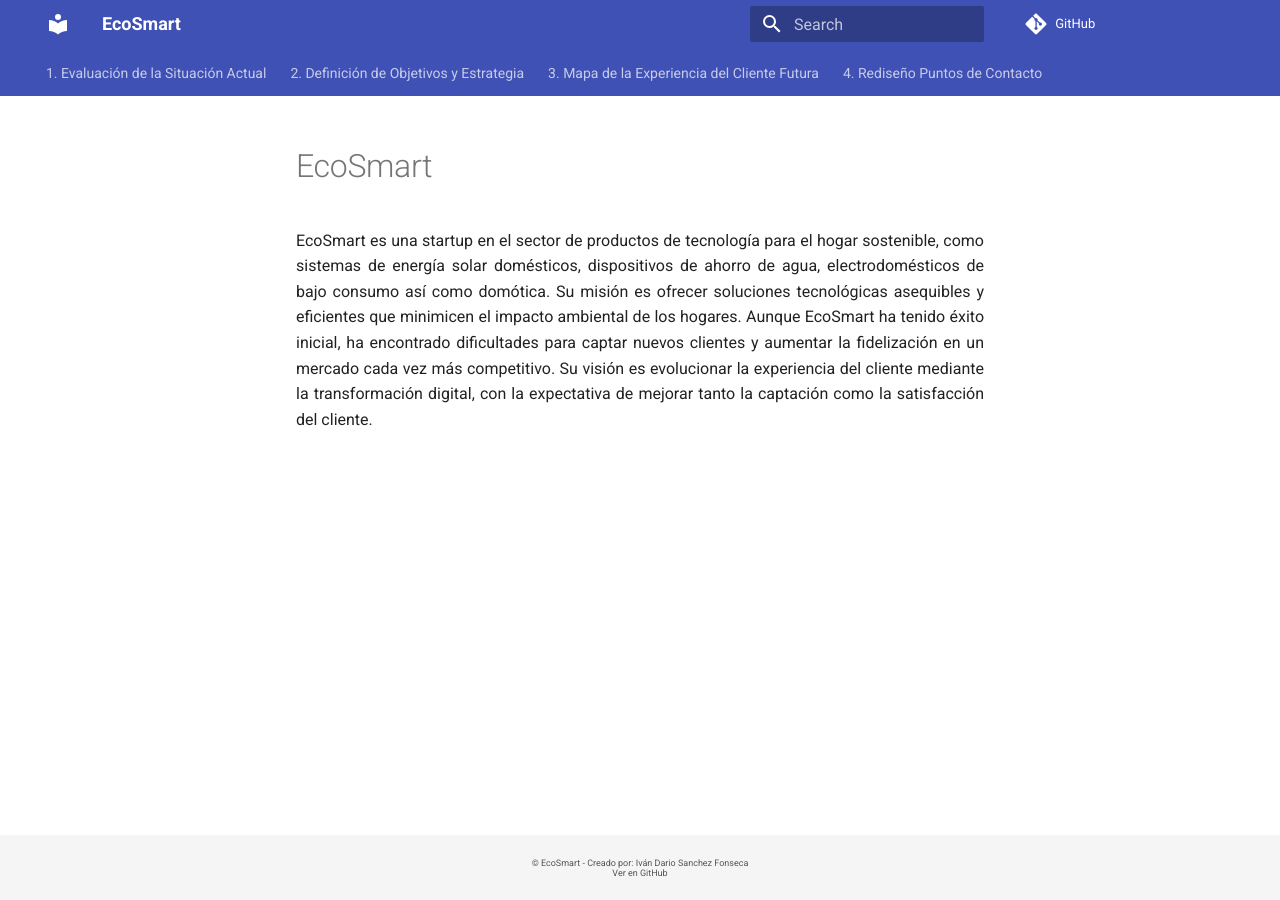
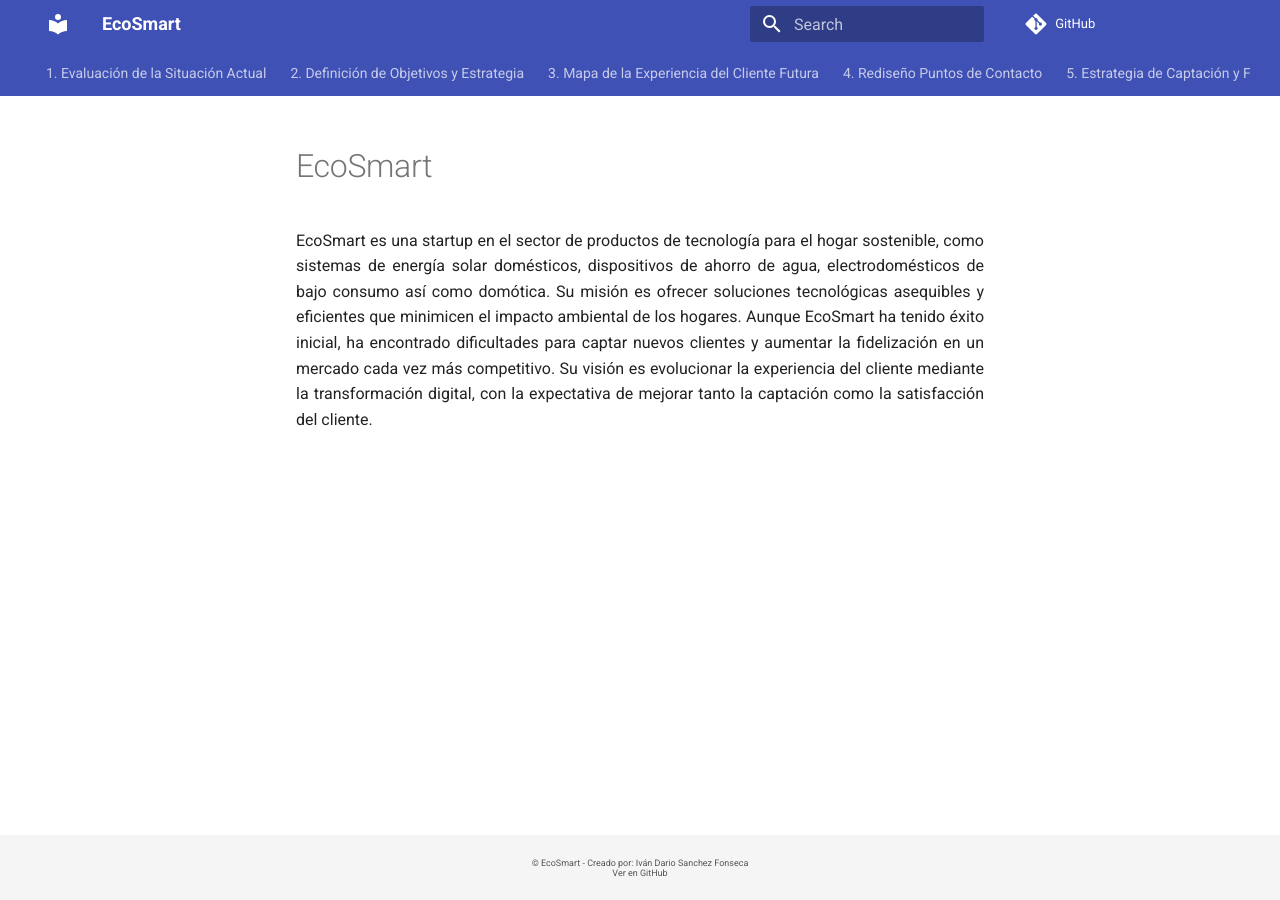
Before and after one commit to EOBS-MIDE/EcoSmart, an MkDocs documentation site: the page built from docs/index.md, in a window 1280 px wide. Built offline with MkDocs 1.6.1 and Material for MkDocs 9.7.7, drawn with Linux system fonts in a browser that asks for light colours; comment, search, counter and statistics services are not loaded; the version menu is left out; some of the changed lines change nothing that is shown.

Commit message:
Agrego menu

```diff
--- a/mkdocs.yml
+++ b/mkdocs.yml
@@ -25,6 +25,12 @@
     - Recorrido ideal del cliente: situacionIdeal/mapaExperienciaFutura.md
   - 4. Rediseño Puntos de Contacto:
     - Rediseño de Puntos de Contacto con Tecnologías Digitales: redisenioPuntosContacto/redisenioPuntosContacto.md
+  - 5. Estrategia de Captación y Fidelización:
+    - Estrategia de Captación: estrategiaCaptacionFidelizacion/estrategiaCaptacion.md
+    - Estrategia de Fidelización: estrategiaCaptacionFidelizacion/estrategiaFidelizacion.md
+  # - 6. Implementación y Medición:
+  #   - Plan de Implementación: implementacionMedicion/planImplementacion.md
+  #   - Métricas y KPIs: implementacionMedicion/metricasKPIs.md
 plugins:
   - search
   - mermaid2
```
Also changed, not shown: docs/estrategiaCaptacionFidelizacion/image-1.png (deleted), docs/estrategiaCaptacionFidelizacion/image-2.png (deleted), docs/estrategiaCaptacionFidelizacion/image.png (deleted).
